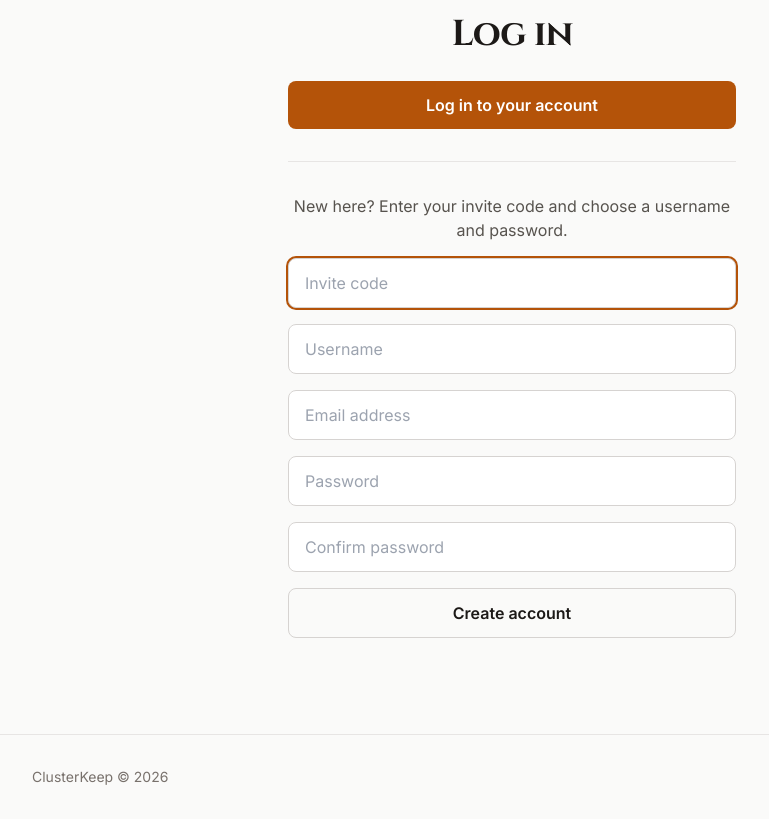
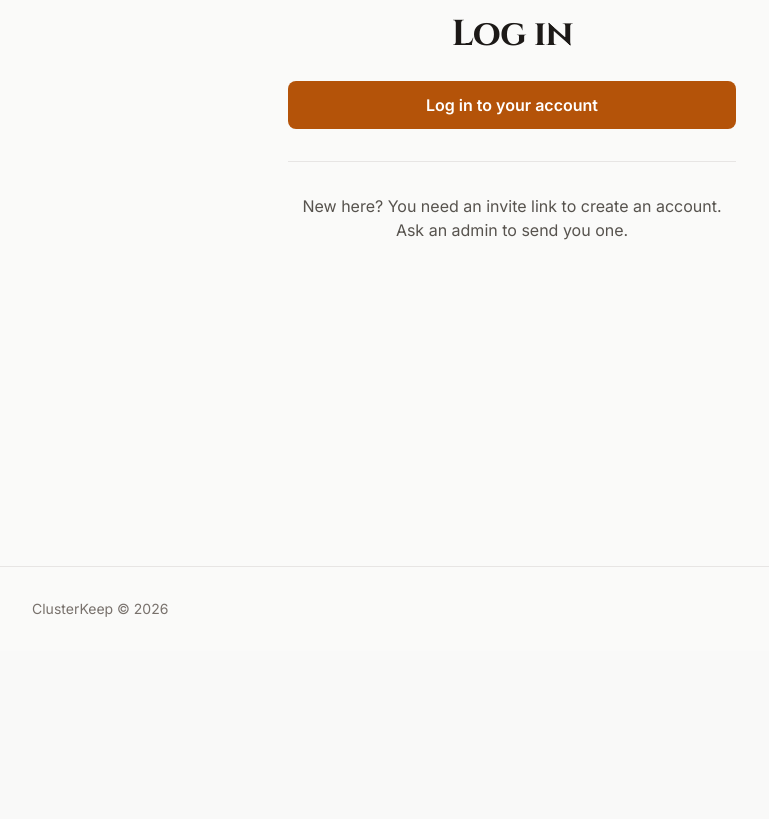
Before and after one commit to ha-private-cloud/clusterkeep-ui, a Flask app: page /join in a window 1280 px wide. Shown: the part 149-968 px from the top of the page, without its empty margins (128-897 px from the left). After the commit the page ends 766 px from the top, so only its background shows below. Run offline with Flask 3, Linux system fonts and the light colour scheme.

Commit message:
Feat: Join with an invite link instead of a shared code

```diff
--- a/app.py
+++ b/app.py
@@ -1,4 +1,3 @@
-import hmac
 import os
 from datetime import datetime, timezone
 from urllib.parse import urlsplit
@@ -19,7 +18,6 @@ app.config["STORAGE_UI_URL"] = os.environ.get(
 ).strip()
 app.config["STORAGE_API_URL"] = os.environ.get("STORAGE_API_URL", "").strip()
 app.config["STORAGE_API_TOKEN"] = os.environ.get("STORAGE_API_TOKEN", "").strip()
-app.config["INVITE_CODE"] = os.environ.get("INVITE_CODE", "").strip()
 app.config["AUTH_API_REGISTRATION_TOKEN"] = os.environ.get("AUTH_API_REGISTRATION_TOKEN", "").strip()
 
 CONTENT_SECURITY_POLICY = "; ".join(
@@ -68,7 +66,10 @@ def storage_login_url():
     return url_for("login")
 
 
-def _register_with_auth_api(username, password, email):
+INVALID_INVITE = "That invite link isn't valid. It may have been used, withdrawn or expired, so ask for a new one."
+
+
+def _register_with_auth_api(username, password, email, invite):
     """Registers the account with auth-api server-to-server, using this backend's bearer token."""
     auth_api_internal_url = app.config["AUTH_API_INTERNAL_URL"]
     registration_token = app.config["AUTH_API_REGISTRATION_TOKEN"]
@@ -78,7 +79,7 @@ def _register_with_auth_api(username, password, email):
     try:
         upstream = requests.post(
             f"{auth_api_internal_url.rstrip('/')}/api/v1/register",
-            json={"username": username, "password": password, "email": email},
+            json={"username": username, "password": password, "email": email, "invite": invite},
             headers={"Authorization": f"Bearer {registration_token}"},
             timeout=5,
         )
@@ -91,6 +92,8 @@ def _register_with_auth_api(username, password, email):
         if cookie_header:
             response.headers["Set-Cookie"] = cookie_header
         return response, None
+    if upstream.status_code == 403:
+        return None, INVALID_INVITE
     if upstream.status_code == 409:
         return None, "That username is already taken."
     if upstream.status_code == 422:
@@ -123,28 +126,29 @@ def index():
 @app.route("/join", methods=["GET", "POST"])
 def join():
     error = None
+    invite = (request.form.get("invite") if request.method == "POST" else request.args.get("invite")) or ""
+    invite = invite.strip()[:128]
     if request.method == "POST":
-        submitted_code = request.form.get("invite_code", "")
         username = request.form.get("username", "")
         email = request.form.get("email", "")
         password = request.form.get("password", "")
         password_confirm = request.form.get("password_confirm", "")
-        expected = app.config["INVITE_CODE"]
 
-        if not (expected and hmac.compare_digest(submitted_code.encode(), expected.encode())):
-            error = "That invite code is not valid."
+        if not invite:
+            error = INVALID_INVITE
         elif not email:
             error = "An email address is required."
         elif password != password_confirm:
             error = "Passwords do not match."
         else:
-            response, error = _register_with_auth_api(username, password, email)
+            response, error = _register_with_auth_api(username, password, email, invite)
             if response is not None:
                 return response
 
     return render_template(
         "join.html",
         error=error,
+        invite=invite,
         storage_login_url=storage_login_url(),
     )
 
--- a/templates/join.html
+++ b/templates/join.html
@@ -27,24 +27,19 @@
   {% endif %}
 
   <div class="w-full border-t border-stone-200 dark:border-stone-800 pt-8">
+    {% if invite %}
     <p class="text-stone-600 dark:text-stone-300 mb-4">
-      New here? Enter your invite code and choose a username and password.
+      New here? Choose a username and password to accept your invite.
     </p>
     <form id="join-form" method="post" action="{{ url_for('join') }}" class="flex flex-col gap-4">
-      <input
-        type="text"
-        name="invite_code"
-        placeholder="Invite code"
-        required
-        autofocus
-        class="w-full px-4 py-3 text-base rounded-lg border border-stone-300 dark:border-stone-700 bg-white dark:bg-stone-900 text-stone-900 dark:text-stone-100 focus:outline-none focus-visible:ring-2 focus-visible:ring-amber-700"
-      />
+      <input type="hidden" name="invite" value="{{ invite }}" />
       <input
         type="text"
         name="username"
         placeholder="Username"
         autocomplete="username"
         required
+        autofocus
         class="w-full px-4 py-3 text-base rounded-lg border border-stone-300 dark:border-stone-700 bg-white dark:bg-stone-900 text-stone-900 dark:text-stone-100 focus:outline-none focus-visible:ring-2 focus-visible:ring-amber-700"
       />
       <input
@@ -80,6 +75,11 @@
         Create account
       </button>
     </form>
+    {% else %}
+    <p class="text-stone-600 dark:text-stone-300">
+      New here? You need an invite link to create an account. Ask an admin to send you one.
+    </p>
+    {% endif %}
   </div>
 </div>
 {% endblock %}
```
Also changed, not shown: tests/test_app.py (+36 -28 lines), 2 other files.
